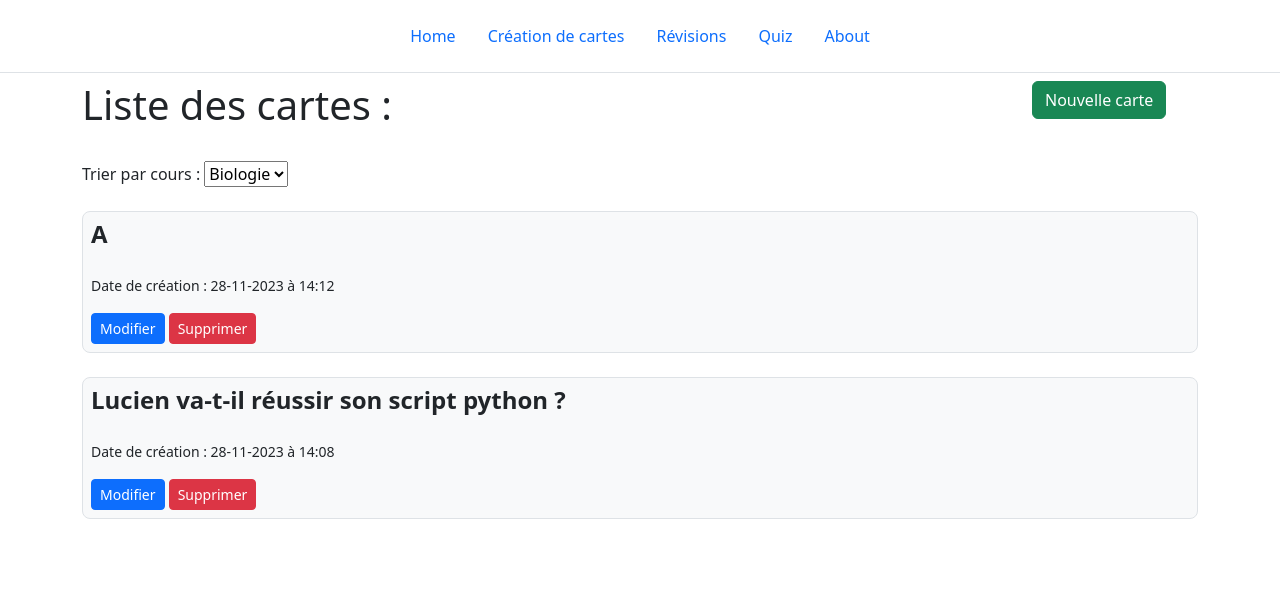
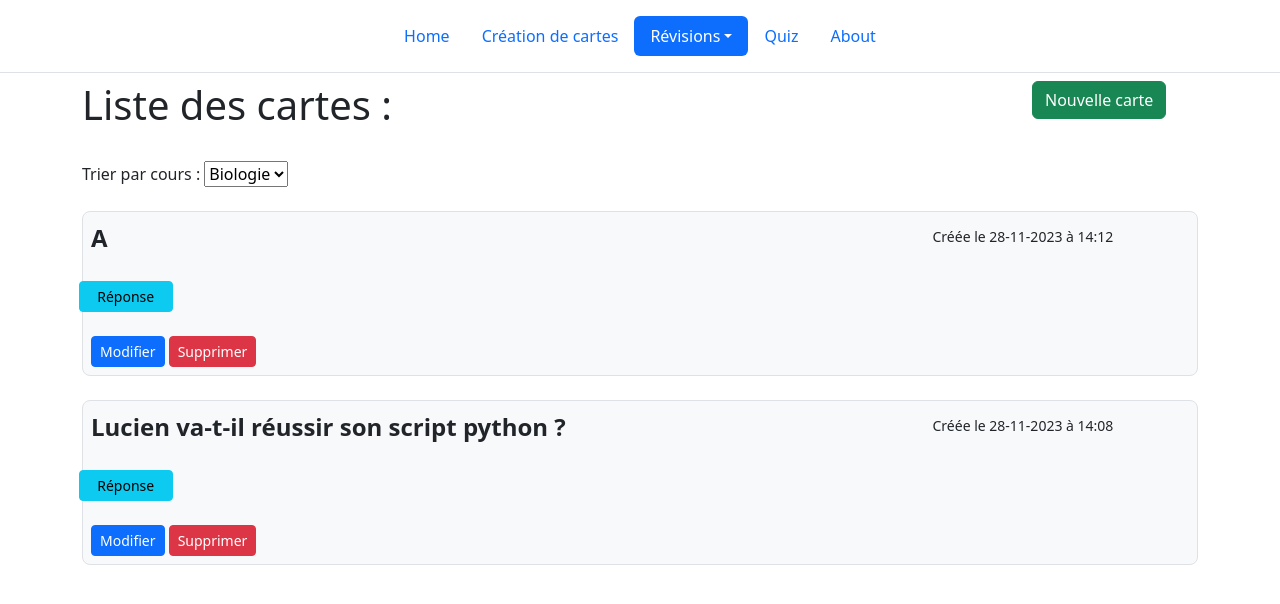
Before and after one commit to RemyHrz/DevWeb, a Flask app: page /carte in a window 1280 px wide. Shown: the top 604 px of the page. Run offline with Flask 3, Linux system fonts and the light colour scheme.

Commit message:
hide show answer main card page

```diff
--- a/app.py
+++ b/app.py
@@ -20,7 +20,8 @@ class Cards(db.Model):
 
 @app.route("/")
 def index():
-    return render_template("index.html")
+	courselist = Cards.query.with_entities(Cards.course)
+	return render_template("index.html", courselist=courselist)
 
 @app.route("/carte", methods=['GET', 'POST'])
 def cards():
--- a/templates/base.html
+++ b/templates/base.html
@@ -13,10 +13,17 @@
 		<header class="d-flex justify-content-center py-3 border-bottom">
       <ul class="nav nav-pills">
         <li class="nav-item"><a href="/" class="nav-link {{ 'active' if active_page == 'index' else '' }}">Home</a></li>
-        <li class="nav-item"><a href="/carte/new" class="nav-link">Création de cartes</a></li>
-        <li class="nav-item"><a href="/carte" class="nav-link">Révisions</a></li>
-        <li class="nav-item"><a href="/quiz" class="nav-link">Quiz</a></li>
-        <li class="nav-item"><a href="/about" class="nav-link">About</a></li>
+        <li class="nav-item"><a href="/carte/new" class="nav-link {{ 'active' if active_page == 'Create' else '' }}">Création de cartes</a></li>
+        <li class="nav-item dropdown"><a class="nav-link dropdown-toggle {{ 'active' if active_page == 'Rev' else '' }}" href="#" data-bs-toggle="dropdown" aria-expanded="false">Révisions</a>
+              <ul class="dropdown-menu">
+                <li><a class="dropdown-item" href="/carte">Toutes les cartes</a></li>
+                {% for course in courselist|unique %}
+                <li><a class="dropdown-item" href="/carte/{{course['course']}}">{{ course['course'] }}</a></li>
+                {% endfor %}
+              </ul>
+            </li>
+        <li class="nav-item"><a href="/quiz" class="nav-link {{ 'active' if active_page == 'Quiz' else '' }}">Quiz</a></li>
+        <li class="nav-item"><a href="/about" class="nav-link {{ 'active' if active_page == 'About' else '' }}">About</a></li>
       </ul>
     	</header>
 
@@ -25,4 +32,5 @@
 		</div>
 
 	</body>
+	<script> src="{{ url_for('static', filename='js/jquery-3.7.1.min.js') }}" </script>
 </html>
--- a/templates/posts.html
+++ b/templates/posts.html
@@ -1,5 +1,5 @@
 {% extends 'base.html' %}
-
+{% set active_page = "Rev" %}
 {% block titre %}
 <title>Page des messages</title>
 {% endblock %}
@@ -26,11 +26,12 @@ Trier par cours : <select name="selectcourse" id="selectcourse">
 			<br>
     {% for card in cards %}
     	<div class="bg-body-tertiary border rounded-3 p-2">
-	        <h4 class="fw-bold mb-0">{{ card['question'] }}</h4>
-	        <br>
-	        <!--<p style="white-space: pre-wrap;" class="modal-body py-0">Réponse: {{ card['answer'] }}</p>-->
-	        <p><small> Date de création : {{ card['date_created'].strftime('%d-%m-%Y à %H:%M') }}</small></p>
-	        <a class="btn btn-primary btn-sm" href="/carte/edit/{{ card['id'] }}">Modifier</a>
+	        <div class="row mt-1"><div class="col-9"><h4 class="fw-bold mb-0">{{ card['question'] }}</h4></div><div class="col-3"><small>Créée le {{ card['date_created'].strftime('%d-%m-%Y à %H:%M') }}</small></div></div>
+	        <br><div class="row mt-1"><br><button class="btn btn-info btn-sm col-1" id ="buttonans{{ card['id'] }}" onclick="getElementById('answer{{ card['id'] }}').style.display = 'block'; this.style.display = 'none';getElementById('buttonhid{{ card['id'] }}').style.display = 'block'">Réponse</button>
+	        <button class="btn btn-info btn-sm col-1" style ="display:none" id ="buttonhid{{ card['id'] }}" onclick="getElementById('answer{{ card['id'] }}').style.display = 'none';this.style.display = 'none'; getElementById('buttonans{{ card['id'] }}').style.display = 'block'">Masquer</button>
+			  <span style="white-space: pre-wrap;display:none" class="modal-body py-0 col-1" id="answer{{ card['id'] }}">   {{ card['answer'] }}</span>
+			  </div>
+			  <br><a class="btn btn-primary btn-sm" href="/carte/edit/{{ card['id'] }}">Modifier</a>
 	        <a class="btn btn-danger btn-sm" href="/carte/delete/{{ card['id'] }}">Supprimer</a>
 	    </div>
 	    <br>
--- a/templates/posts_new.html
+++ b/templates/posts_new.html
@@ -1,5 +1,5 @@
 {% extends 'base.html' %}
-
+{% set active_page = "Create" %}
 {% block titre %}
 <title>Ajout d'une carte</title>
 {% endblock %}
```
Also changed, not shown: instance/posts.db, 1 other file.
